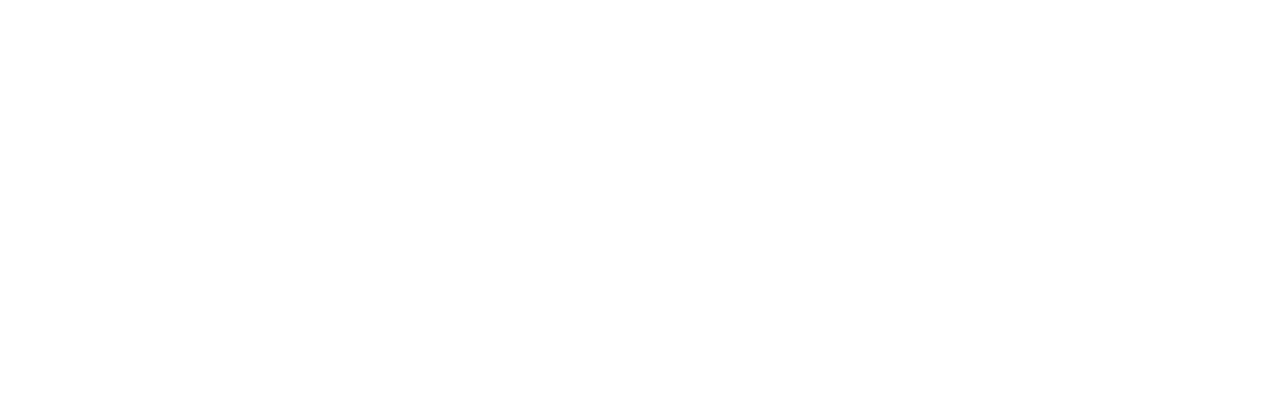
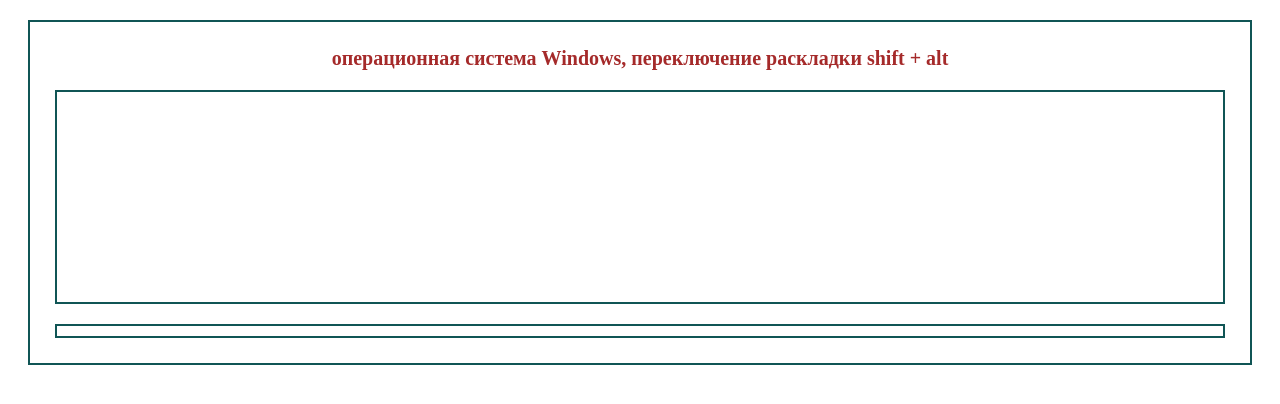
Before and after one commit to BiruliaAl/Virtual-Keyboard, a plain HTML site: page index.html in a window 1280 px wide. Drawn offline with Linux system fonts and the light colour scheme.

Commit message:
feat: createwrapper file

```diff
--- /dev/null
+++ b/css/style.css
@@ -0,0 +1,16 @@
+.keyboard {
+    display: block;
+    border: 2px solid rgb(16, 85, 85);
+    padding: 5px;
+    margin: 20px;
+}
+
+.text {
+    color: brown;
+    font-size: 20px;
+    text-align: center;
+}
+
+.text-area {
+    min-height: 200px;
+}
--- a/index.html
+++ b/index.html
@@ -5,6 +5,8 @@
     <meta http-equiv="X-UA-Compatible" content="IE=edge">
     <meta name="viewport" content="width=device-width, initial-scale=1.0">
     <title>virtual-keyboard</title>
+    <link rel="stylesheet" href="./css/style.css">
+    <script type="module" src="./js/index.js"></script>
 </head>
 <body>
 
--- /dev/null
+++ b/js/createWrapper.js
@@ -0,0 +1,35 @@
+// export default class CreateElement {
+//     constructor(name, className) {
+//         this.name = name;
+//         this.className = className;
+//         this.parent = document.body;
+//     }
+
+//     render() {
+//         const element = document.createElement( `${this.name}`);
+//         element.classList.add(`${this.className}`);
+//         this.parent.append(element);
+//     }
+//     }
+
+
+
+let wrapper = document.createElement('div');
+wrapper.classList.add ('keyboard');
+document.body.append(wrapper);
+
+let tittle = document.createElement('h3');
+tittle.classList.add ('text');
+tittle.textContent = 'операционная система Windows, переключение раскладки shift + alt';
+wrapper.append(tittle);
+
+let textArea = document.createElement('div');
+textArea.classList.add ('keyboard');
+textArea.classList.add ('text-area');
+wrapper.append(textArea);
+
+let keyboardArea = document.createElement('div');
+keyboardArea.classList.add ('keyboard');
+wrapper.append(keyboardArea);
+
+export {wrapper, textArea, keyboardArea, tittle}
--- a/js/index.js
+++ b/js/index.js
@@ -0,0 +1,2 @@
+
+import {wrapper, textArea, keyboardArea, tittle} from './createWrapper.js'
```
Also changed, not shown: css/index.css (deleted).
